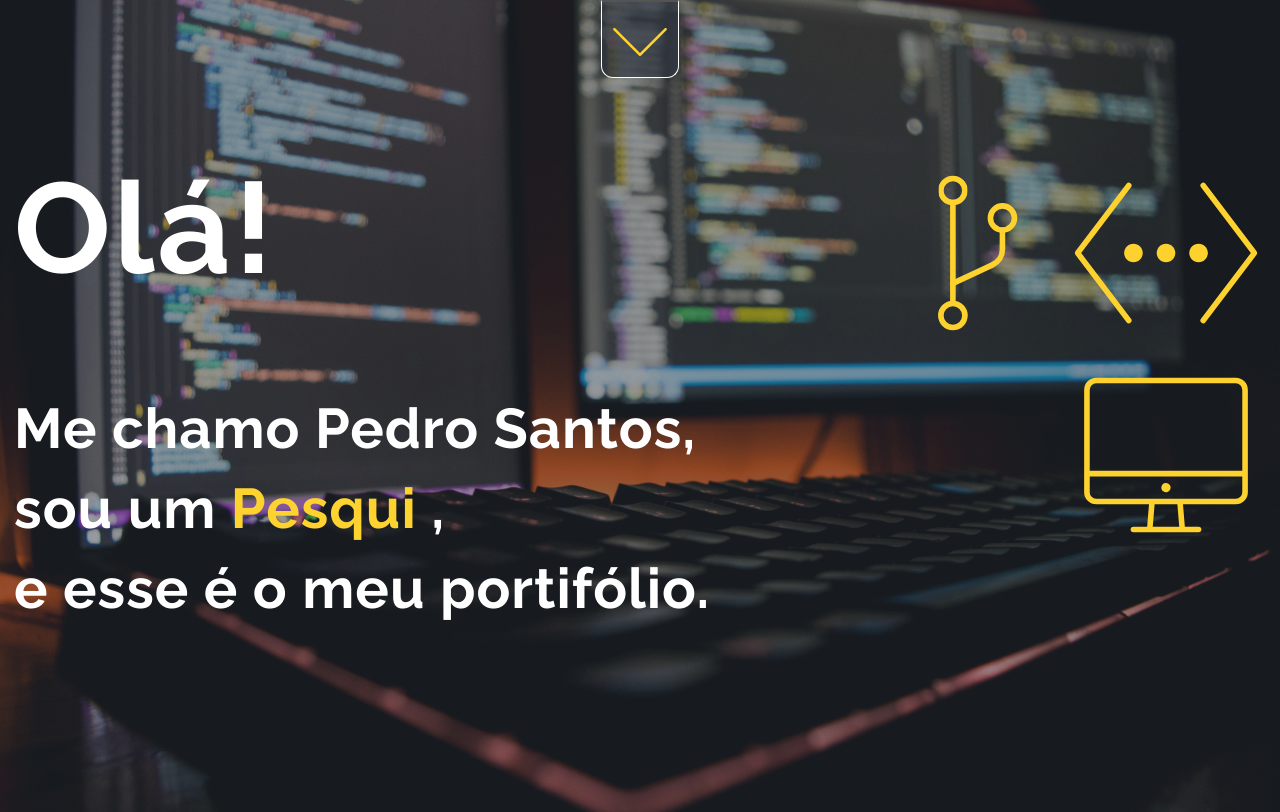
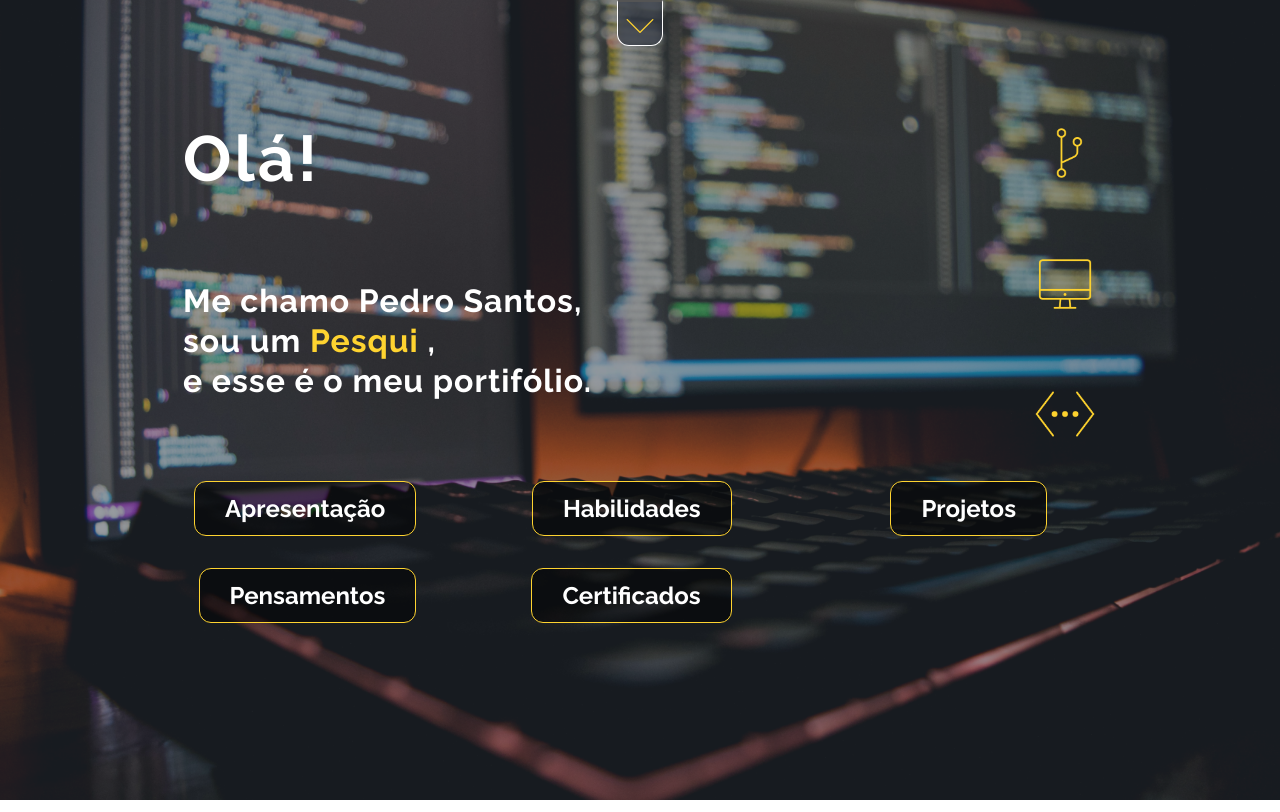
Before and after one commit to PedroHenrique004/Meu-portifolio, a React (Create React App) app: page / in a window 1280 px wide. Built offline with nearby package versions, Linux system fonts and the light colour scheme.

Commit message:
Ajustando para telas menores

```diff
--- a/src/Pages/Home/index.tsx
+++ b/src/Pages/Home/index.tsx
@@ -4,7 +4,7 @@ import AOS from 'aos'
 import 'aos/dist/aos.css';
 
 
-import { Button, Text, Title, Introduction, Images, TextHover, CelContainer, Mensage } from "./styles"
+import { Button, Text, Title, Introduction, Images, TextHover, CelContainer, Mensage, ButtonDiv } from "./styles"
 
 
 import image1 from "../../images/fork.png"
@@ -71,11 +71,13 @@ const Home = () => {
                             <img src={image3} />
                         </Images>
                 </Introduction>
-                <Button data-aos="zoom-in" onMouseOver={() => setNumeroBotao(1)} onMouseLeave={() => setNumeroBotao(0)} onClick={() => navigate('/aboutMe')}>Apresentação</Button>
-                <Button data-aos="zoom-in" onMouseOver={() => setNumeroBotao(2)} onMouseLeave={() => setNumeroBotao(0)} onClick={() => navigate('/habilidades')}>Habilidades</Button>
-                <Button data-aos="zoom-in" onMouseOver={() => setNumeroBotao(3)} onMouseLeave={() => setNumeroBotao(0)} onClick={() => navigate('/projetos')}>Projetos</Button>
-                <Button data-aos="zoom-in" onMouseOver={() => setNumeroBotao(4)} onMouseLeave={() => setNumeroBotao(0)} onClick={() => navigate('/pensamentos')} >Pensamentos</Button>
-                <Button data-aos="zoom-in" onMouseOver={() => setNumeroBotao(5)} onMouseLeave={() => setNumeroBotao(0)} onClick={() => navigate('/certificados')} >Certificados</Button>
+                <ButtonDiv>
+                    <Button data-aos="zoom-in" onMouseOver={() => setNumeroBotao(1)} onMouseLeave={() => setNumeroBotao(0)} onClick={() => navigate('/aboutMe')}>Apresentação</Button>
+                    <Button data-aos="zoom-in" onMouseOver={() => setNumeroBotao(2)} onMouseLeave={() => setNumeroBotao(0)} onClick={() => navigate('/habilidades')}>Habilidades</Button>
+                    <Button data-aos="zoom-in" onMouseOver={() => setNumeroBotao(3)} onMouseLeave={() => setNumeroBotao(0)} onClick={() => navigate('/projetos')}>Projetos</Button>
+                    <Button data-aos="zoom-in" onMouseOver={() => setNumeroBotao(4)} onMouseLeave={() => setNumeroBotao(0)} onClick={() => navigate('/pensamentos')} >Pensamentos</Button>
+                    <Button data-aos="zoom-in" onMouseOver={() => setNumeroBotao(5)} onMouseLeave={() => setNumeroBotao(0)} onClick={() => navigate('/certificados')} >Certificados</Button>
+                </ButtonDiv>
 
                 {alteraTexto()}
             </CelContainer>
@@ -83,7 +85,5 @@ const Home = () => {
     )
 }
 
-// data-aos="zoom-in-right"
-
 
 export default Home;
--- a/src/Pages/Home/styles.ts
+++ b/src/Pages/Home/styles.ts
@@ -5,22 +5,19 @@ export const Introduction = styled.div`
     display: flex;
     padding-top: 75px;
 
-    @media (max-width: 768px) {
+    @media (max-width: 768px), (max-width: 1024px) {
         padding-top: 40px;
         margin: 0 auto;
     }
-
 `
 
 export const CelContainer = styled.div`
-
-    @media (max-width: 768px) {
+    @media (max-width: 768px), (max-width: 1024px) {
         max-width: 70%;
         width: 100%;
         margin: 0 auto;
     }
 `
-
 
 export const Images = styled.div`
     display: grid;
@@ -31,7 +28,6 @@ export const Images = styled.div`
     & > img:nth-child(1) {
         grid-column: 1;
         grid-row: 1;
-
     }
 
     & > img:nth-child(2) {
@@ -44,18 +40,48 @@ export const Images = styled.div`
         grid-row: 1;
     }
 
-    @media (max-width: 768px) {
-            display: none;
+    @media (max-width: 768px), (max-width: 1024px) {
+        display: none;
     }
+
+    @media screen and (max-width: 1280px) and (max-height: 800px) {
+        img {
+            max-width: 64px;
+        }
+
+        grid-template-columns: 1fr;
+        grid-template-rows: repeat(3, 1fr);
+        gap: 32px;
+
+        & > img:nth-child(1) {
+            grid-column: 1;
+            grid-row: 1;
+        }
+
+        & > img:nth-child(2) {
+            grid-column: 1;
+            grid-row: 2;
+        }
+
+        & > img:nth-child(3) {
+            grid-column: 1;
+            grid-row: 3;
+        }
+    }
+
+
 `
-
 
 export const Title = styled.h1`
     font-weight: bold;
     font-size: 128px;
     letter-spacing: 3px;
 
-    @media (max-width: 768px) {
+    @media (max-height: 740px) {
+        font-size: 16px;
+    }
+
+    @media (max-width: 768px), (max-width: 1024px) {
         font-size: 64px;
     }
 
@@ -63,13 +89,20 @@ export const Title = styled.h1`
         font-size: 32px;
     }
 
+    @media screen and (max-width: 1280px) and (max-height: 800px) {
+        font-size: 64px;
+    }
+
+    @media screen and (max-width: 1024px) and (max-height: 600px) {
+        font-size: 32px;
+    }
 `
 
 export const Text = styled.p`
     font-weight: bold;
     font-size: 56px;
     margin-top: 85px;
-    margin-bottom: 120px;
+    margin-bottom: 80px;
     line-height: 80px;
     letter-spacing: 1px;
     width: 850px;
@@ -78,7 +111,8 @@ export const Text = styled.p`
         color: ${Colors.buttonColor};
     }
 
-    @media (max-width: 768px) {
+
+    @media (max-width: 768px), (max-width: 1024px) {
         width: auto;
         font-size: 16px;
         line-height: 20px;
@@ -99,8 +133,21 @@ export const Text = styled.p`
     @media (max-height: 670px) {
         font-size: 14px;
     }
+
+    @media screen and (max-width: 1280px) and (max-height: 800px) {
+        font-size: 32px;
+        line-height: 40px;
+        letter-spacing: 1px;
+    }
+
+    @media screen and (max-width: 1024px) and (max-height: 600px) {
+        font-size: 16px;
+        line-height: 20px;
+        letter-spacing: 1px;
+    }
+
+
 `
-
 
 export const Button = styled.button`
     padding: 12px 30px;
@@ -117,7 +164,7 @@ export const Button = styled.button`
         background-color: ${Colors.buttonColor};
     }
 
-    @media (max-width: 768px) {
+    @media (max-width: 768px), (max-width: 1024px) {
         font-size: 18px;
         max-width: 300px;
         width: 100%;
@@ -125,7 +172,6 @@ export const Button = styled.button`
         margin-bottom: 16px;
         margin-right: 0px;
         margin-top: 16px;
-
     }
 
     @media (max-height: 750px) {
@@ -135,25 +181,28 @@ export const Button = styled.button`
         margin: 0 auto;
         margin-right: 0px;
         margin-top: 16px;
+    }
 
+    @media screen and (max-width: 1024px) and (max-height: 600px) {
+        margin-right: 48px;
     }
+
 `
 
 export const TextHover = styled.p`
     font-size: 20px;
     margin-top: 48px;
 
-    @media (max-width: 768px) {
+    @media (max-width: 768px), (max-width: 1024px) {
         margin-top: 24px;
         font-size: 14px;
     }
-
 `
 
 export const Mensage = styled.p`
     display: none;
 
-    @media (max-width: 768px) {
+    @media (max-width: 768px), (max-width: 1024px) {
         display: block;
         margin-bottom: 20px;
     }
@@ -162,3 +211,11 @@ export const Mensage = styled.p`
         font-size: 12px;
     }
 `
+
+export const ButtonDiv = styled.div`
+    @media screen and (max-width: 1280px) and (max-height: 800px) {
+        display: grid;
+        grid-template-columns: 1fr 1fr 1fr;
+        gap: 32px;
+    }
+`
--- a/src/components/Containers/styles.ts
+++ b/src/components/Containers/styles.ts
@@ -8,6 +8,36 @@ export const BigContainer = styled.div`
     align-items: center;
 
     @media (max-width: 768px) {
+        max-width: 80%;
+        width: 100%;
+        background-color: rgba(47, 54, 64, 0.5);
+
+        h2 {
+            font-size: 20px;
+        }
+
+        p {
+            font-size: 12px;
+            line-height: 25px;
+        }
+    }
+
+    @media screen and (max-width: 1280px) and (max-height: 800px) {
+        max-width: 80%;
+        width: 100%;
+        background-color: rgba(47, 54, 64, 0.5);
+
+        h2 {
+            font-size: 20px;
+        }
+
+        p {
+            font-size: 12px;
+            line-height: 25px;
+        }
+    }
+
+    @media screen and (max-width: 1024px) and (max-height: 600px) {
         max-width: 80%;
         width: 100%;
         background-color: rgba(47, 54, 64, 0.5);
@@ -39,6 +69,24 @@ export const TextContainer = styled.div`
         width: 100%;
     }
 
+    @media screen and (max-width: 1024px) and (max-height: 600px) {
+        max-width: 80%;
+        width: 100%;
+
+        img {
+            max-width: 128px;
+        }
+    }
+
+    @media screen and (max-width: 1280px) and (max-height: 800px) {
+        max-width: 80%;
+        width: 100%;
+
+        img {
+            max-width: 128px;
+        }
+    }
+
     h2 {
         margin-top: 16px;
         margin-bottom: 32px;
--- a/src/components/Links/index.tsx
+++ b/src/components/Links/index.tsx
@@ -7,6 +7,7 @@ import linkedin from "../../images/linkedin.png"
 import whatsapp from "../../images/whatsapp.png"
 import arrow from "../../images/arrow.png"
 import uparrow from "../../images/uparrow.png"
+import React from "react"
 
 
 const Links = () => {
--- a/src/components/Links/styles.ts
+++ b/src/components/Links/styles.ts
@@ -1,5 +1,4 @@
 import styled from "styled-components"
-import { Colors } from "../../styles"
 
 
 export const List = styled.ul`
@@ -42,6 +41,52 @@ export const List = styled.ul`
             margin-left: 8px;
         }
     }
+
+
+
+    @media screen and (max-width: 1280px) and (max-height: 800px) {
+
+        a {
+            height: 24px;
+        }
+
+        img {
+            max-width: 24px;
+        }
+
+        li {
+            padding: 0px;
+            margin: 0 8px;
+            display: flex;
+            align-items: center;
+        }
+
+        button {
+            margin-left: 8px;
+        }
+    }
+
+    @media screen and (max-width: 1024px) and (max-height: 600px) {
+
+        a {
+            height: 24px;
+        }
+
+        img {
+            max-width: 24px;
+        }
+
+        li {
+            padding: 0px;
+            margin: 0 8px;
+            display: flex;
+            align-items: center;
+        }
+
+        button {
+            margin-left: 8px;
+        }
+        }
 `
 
 export const Button = styled.button`
@@ -66,6 +111,18 @@ export const Button = styled.button`
             max-width: 24px;
         }
     }
+
+    @media screen and (max-width: 1024px) and (max-height: 600px) {
+        img {
+            max-width: 32px;
+        }
+    }
+
+    @media screen and (max-width: 1280px) and (max-height: 800px) {
+        img {
+            max-width: 32px;
+        }
+    }
 `
 
 export const Container = styled.div`
```
